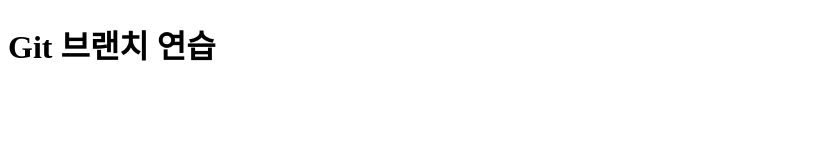
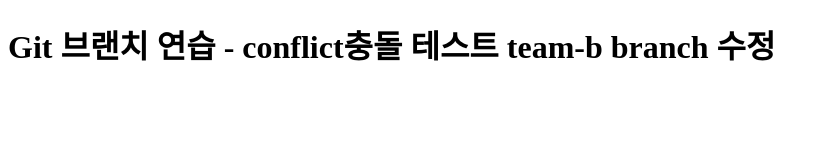
Before and after one commit to Sn0w-02/git-test, a plain HTML site: page index.html in a window 1280 px wide. Shown: the whole page, without its empty margins (0-827 px from the left). Drawn offline with Linux system fonts and the light colour scheme.

Commit message:
team-b 오류테스트

```diff
--- a/index.html
+++ b/index.html
@@ -7,7 +7,7 @@
 </head>
 
 <body>
-    <h1>Git 브랜치 연습</h1>
+    <h1>Git 브랜치 연습 - conflict충돌 테스트 team-b branch 수정</h1>
 </body>
 
 </html>
```
